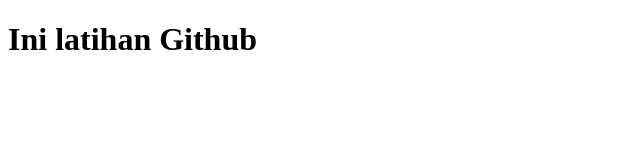
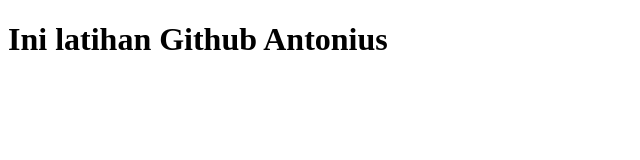
Before and after one commit to Antonius-Sebastian/Latihan-GitHub, a plain HTML site: page index.html in a window 1280 px wide. Shown: the whole page, without its empty margins (0-640 px from the left). Drawn offline with Linux system fonts and the light colour scheme.

Commit message:
Second Commit

```diff
--- a/index.html
+++ b/index.html
@@ -6,6 +6,6 @@
         <title>Latihan Github</title>
     </head>
     <body>
-        <h1>Ini latihan Github</h1>
+        <h1>Ini latihan Github Antonius</h1>
     </body>
 </html>
```
